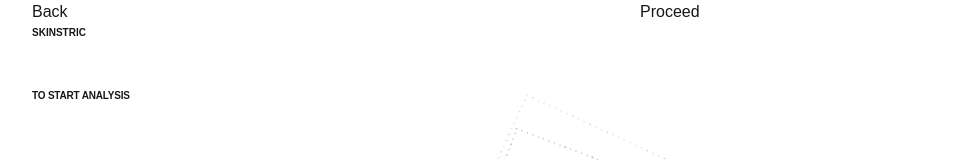
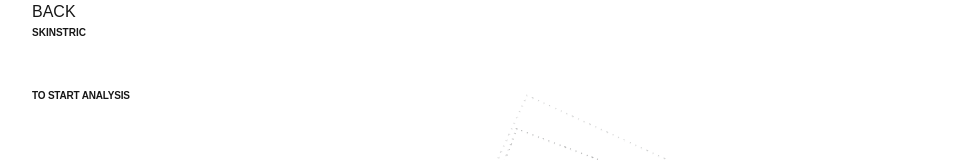
Before and after one commit to victor-alvescv/test-skinstric, a Next.js app: page /introduction in a window 1280 px wide. Shown: the top 160 px of the page, without its empty margins (0-971 px from the left). Built offline with nearby package versions, Linux system fonts and the light colour scheme.

Commit message:
condition for proceed button

```diff
--- a/app/(pages)/introduction/page.js
+++ b/app/(pages)/introduction/page.js
@@ -67,13 +67,13 @@ function Introduction() {
             <div className='items-center flex "mt-auto'>
                 <div className="mr-auto flex-none flex-shrink basis-1/4 pr-2.5 text-color-color">
                     <button>
-                         <span>Back</span>
+                         <span>BACK</span>
                     </button>
                 </div>
                 <div className="mr-auto flex-none flex-shrink basis-1/4 pr-2.5 text-color-color">
-                    <button>
-                         <span>Proceed</span>
-                    </button>
+                    {name && <button>
+                         <span>PROCEED</span>
+                    </button>}
                 </div>
 
             </div>
```
